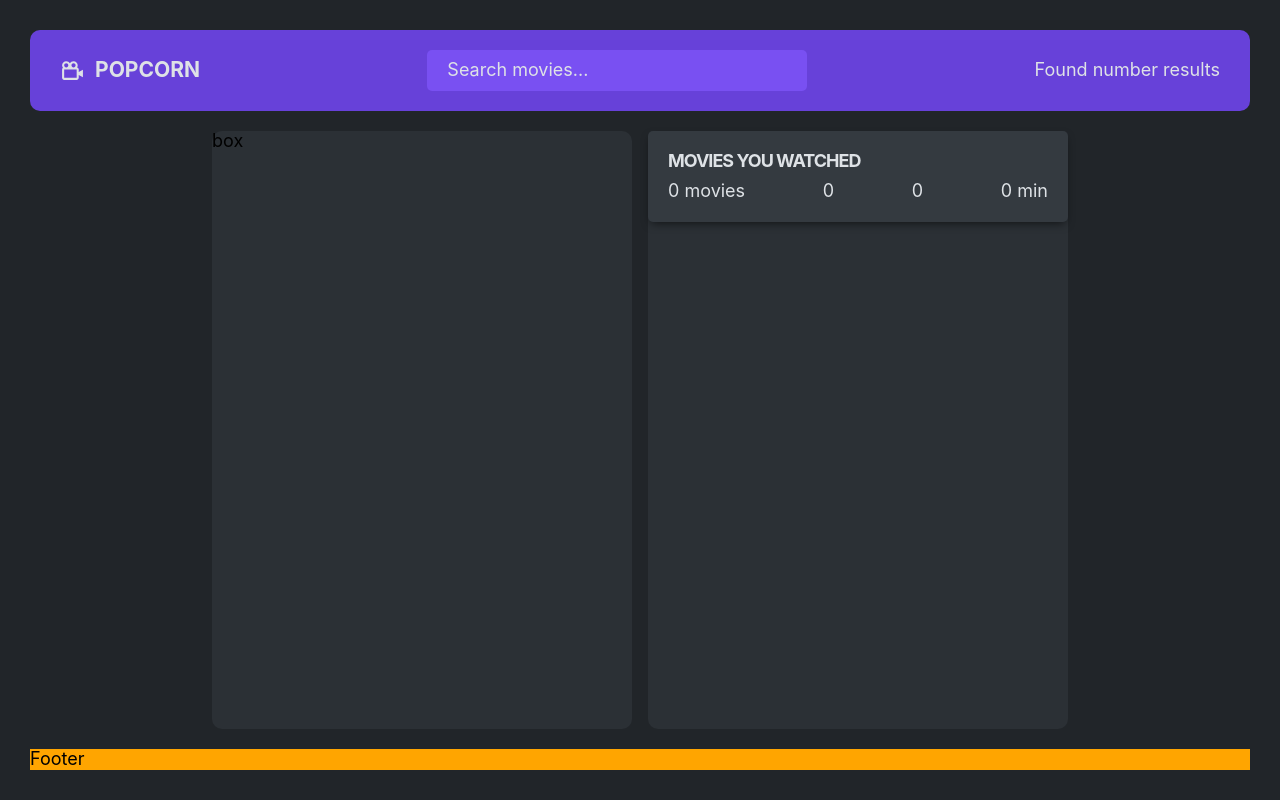
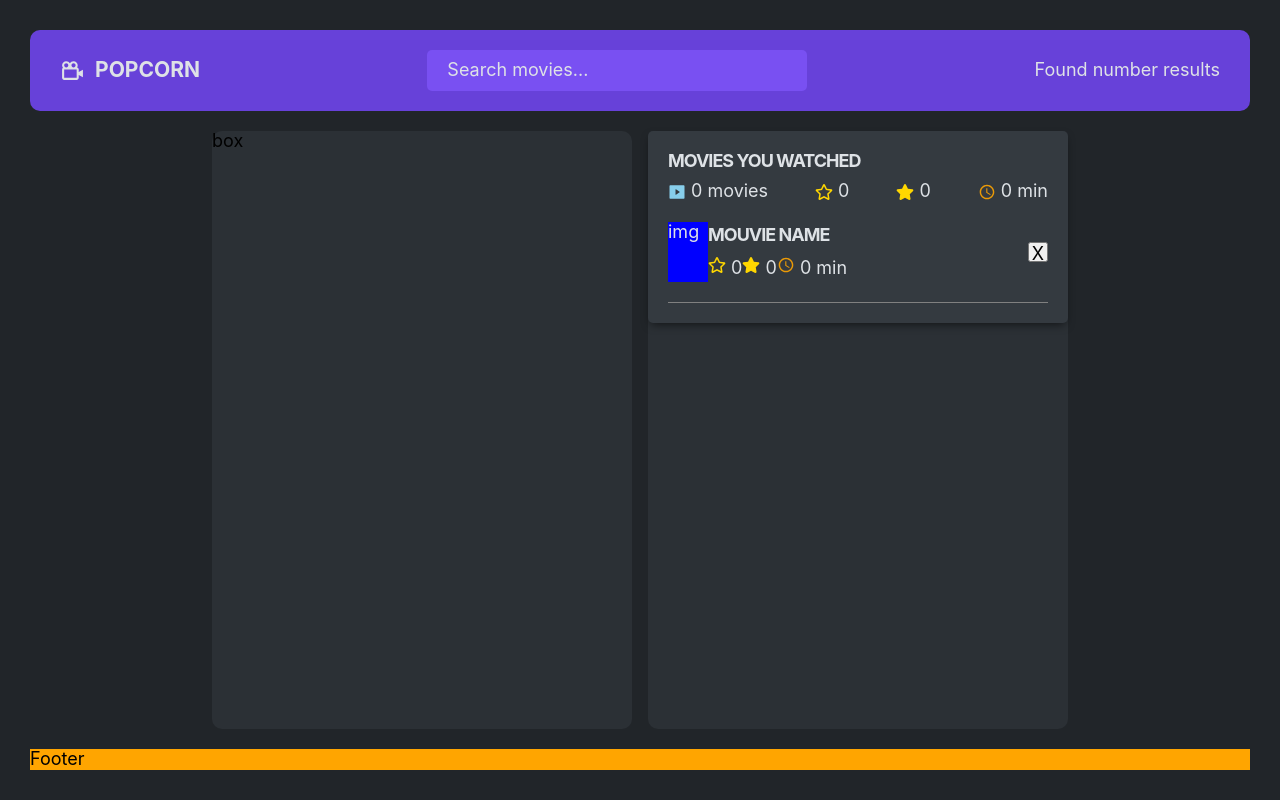
Before and after one commit to antonchua/popcorn, a React app: page / in a window 1280 px wide. Built offline with nearby package versions, Linux system fonts and the light colour scheme.

Commit message:
main styled

```diff
--- a/src/components/header/header.tsx
+++ b/src/components/header/header.tsx
@@ -1,5 +1,5 @@
 import {FoundResults} from "../found-results/found-results";
-import {Input} from '../../ui/input/input'
+import {Input} from '../ui/input/input'
 import { BiCameraMovie } from "react-icons/bi";
 import styles from './header.module.scss'
 
--- a/src/components/main/main.module.scss
+++ b/src/components/main/main.module.scss
@@ -1,4 +1,4 @@
-@import "src/styles/styles";
+@import 'src/styles/styles';
 .main {
   display: flex;
   justify-content: center;
@@ -15,7 +15,7 @@
   .summary {
     display: flex;
     flex-direction: column;
-    box-shadow: 0px 4px 10px -3px rgba(0,0,0,0.63);
+    box-shadow: 0px 4px 10px -3px rgba(0, 0, 0, 0.63);
     border-radius: 5px;
     padding: 20px;
     background-color: $color-background-100;
@@ -26,11 +26,43 @@
       font-size: 1.8rem;
       margin-bottom: 10px;
     }
-    ul {
+    &__title {
       display: flex;
       justify-content: space-between;
       align-items: center;
+      li {
+        display: flex;
+        align-items: center;
+        gap: 5px;
+      }
+    }
+    &__list {
+      &__item {
+        display: grid;
+        grid-template-columns: auto 1fr auto;
+        align-items: center;
+        padding: 20px 0;
+        border-bottom: 0.5px solid gray;
 
+        p {
+          width: 40px;
+          height: 60px;
+          background-color: blue;
+        }
+        div {
+          h3 {
+            font-size: 1.8rem;
+            letter-spacing: -1px;
+          }
+          ul {
+            display: flex;
+          }
+        }
+        button {
+          width: 20px;
+          height: 20px;
+        }
+      }
     }
   }
 }
--- a/src/components/main/main.tsx
+++ b/src/components/main/main.tsx
@@ -1,3 +1,7 @@
+import { RiMovieFill } from 'react-icons/ri'
+import { FaRegStar } from 'react-icons/fa'
+import { FaStar } from 'react-icons/fa'
+import { IoMdTime } from 'react-icons/io'
 import styles from './main.module.scss'
 
 export const Main = () => {
@@ -7,11 +11,39 @@ export const Main = () => {
       <div className={styles.box}>
         <div className={styles.summary}>
           <h3>movies you watched</h3>
-          <ul>
-            <li>0 movies</li>
-            <li>0</li>
-            <li>0</li>
-            <li>0 min</li>
+          <ul className={styles.summary__title}>
+            <li>
+              <RiMovieFill style={{ color: 'skyblue' }} /> 0 movies
+            </li>
+            <li>
+              <FaRegStar style={{ color: 'gold' }} /> 0
+            </li>
+            <li>
+              <FaStar style={{ color: 'gold' }} /> 0
+            </li>
+            <li>
+              <IoMdTime style={{ color: 'orange' }} /> 0 min
+            </li>
+          </ul>
+          <ul className={styles.summary__list}>
+            <li className={styles.summary__list__item}>
+              <p>img</p>
+              <div>
+                <h3>Mouvie name</h3>
+                <ul>
+                  <li>
+                    <FaRegStar style={{ color: 'gold' }} /> 0
+                  </li>
+                  <li>
+                    <FaStar style={{ color: 'gold' }} /> 0
+                  </li>
+                  <li>
+                    <IoMdTime style={{ color: 'orange' }} /> 0 min
+                  </li>
+                </ul>
+              </div>
+              <button>X</button>
+            </li>
           </ul>
         </div>
       </div>
```
Also changed, not shown: src/components/ui/input/input.module.scss (renamed from src/ui/input/input.module.scss), src/components/ui/input/input.tsx (renamed from src/ui/input/input.tsx).
